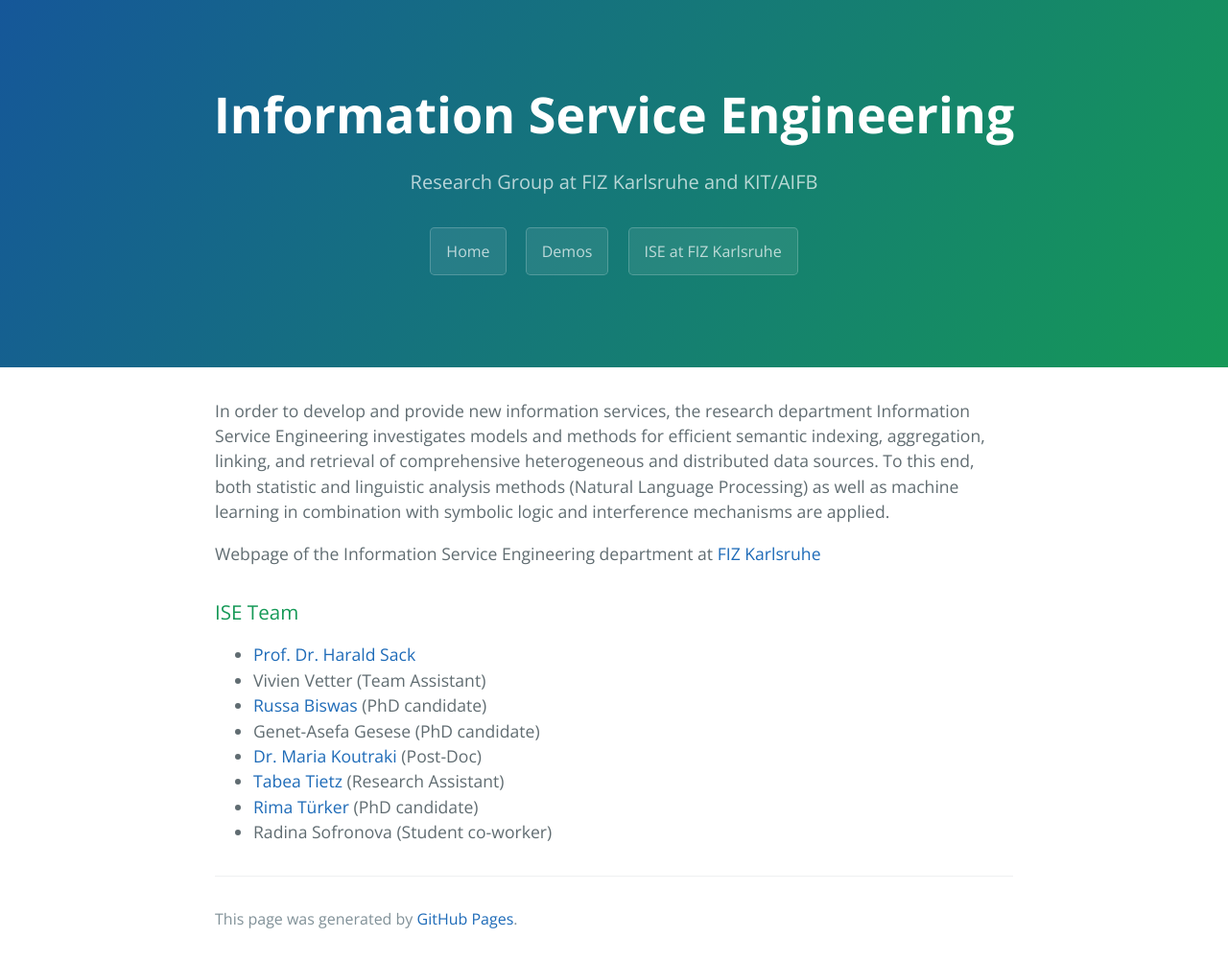
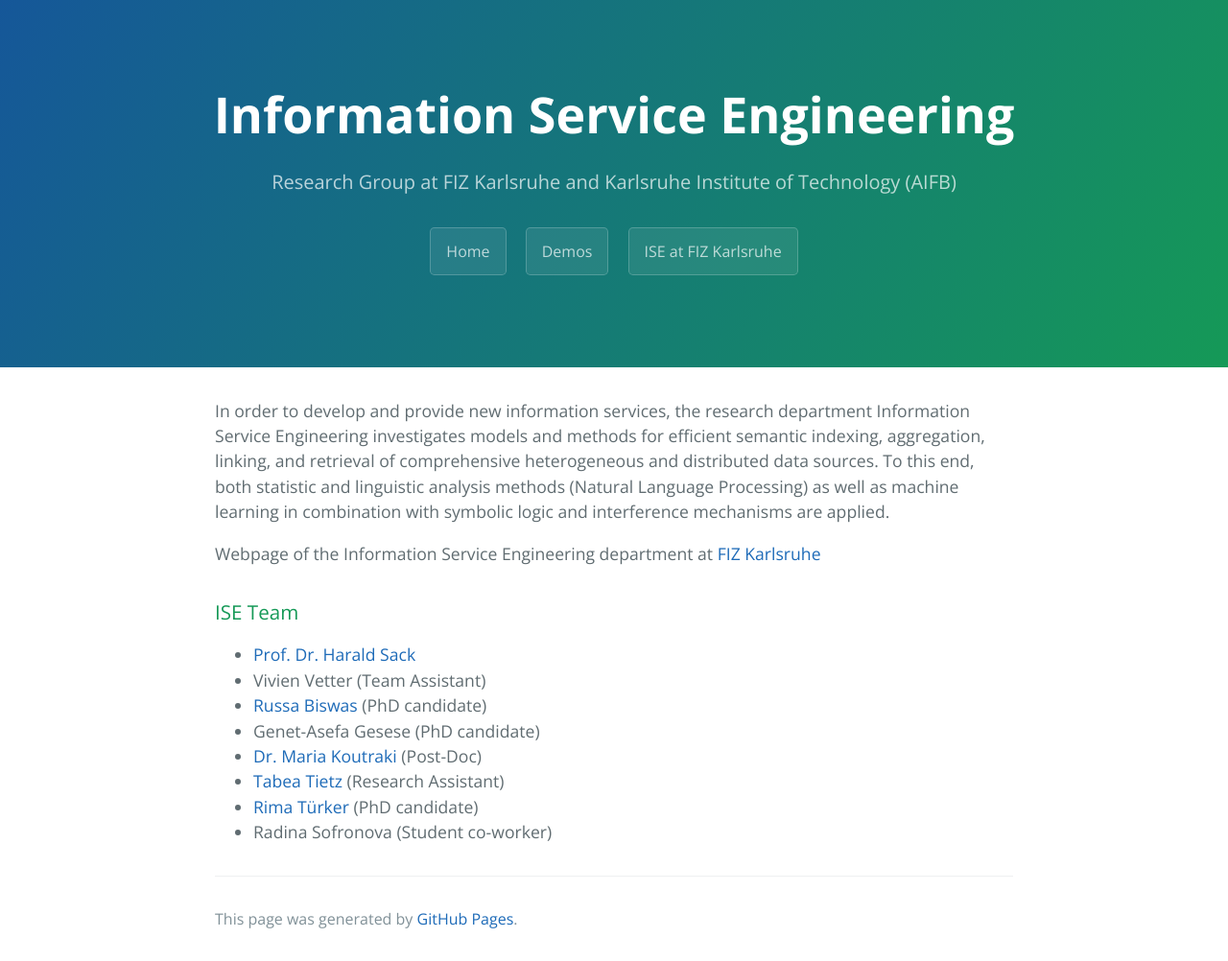
Before and after one commit to ISE-FIZKarlsruhe/ISE-FIZKarlsruhe.github.io, a Jekyll site: the page built from index.md, in a window 1280 px wide. Shown: the whole page at 96% size. Built offline with Jekyll 4.4.1, drawn with Linux system fonts in a browser that asks for light colours; our own code applies the rules of GitHub Pages for plain Markdown files.

Commit message:
Update _config.yml

```diff
--- a/_config.yml
+++ b/_config.yml
@@ -1,5 +1,5 @@
 theme: jekyll-theme-cayman
 title: Information Service Engineering
-description: Research Group at FIZ Karlsruhe and KIT/AIFB
+description: Research Group at FIZ Karlsruhe and Karlsruhe Institute of Technology (AIFB)
 url:                 http://ISE-FIZKarlsruhe.github.io
 show_downloads: true
```
